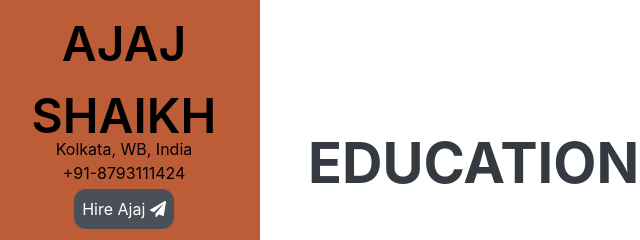
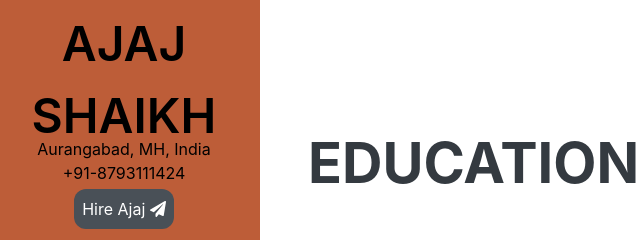
Before and after one commit to ajajshaikh/AjajShaikh.github.io, a plain HTML site: page index.html in a window 1280 px wide. Shown: the top 240 px of the page, 12-652 px from the left. Drawn offline with nearby package versions, Linux system fonts and the light colour scheme; a web font is replaced by a local one.

Commit message:
address update

```diff
--- a/index.html
+++ b/index.html
@@ -19,7 +19,7 @@
         <!-- Navigation-->
         <nav class="navbar navbar-expand-lg navbar-dark bg-primary fixed-top" id="sideNav">
           <span class="name">AJAJ SHAIKH</span>
-          <div class="address">Kolkata, WB, India <br>+91-8793111424</div>
+          <div class="address">Aurangabad, MH, India <br>+91-8793111424</div>
           <a href="mailto:ajajshaikh08@gmail.com" class="button hire-button">Hire Ajaj <i class="fa fa-paper-plane" aria-hidden="true"></i></a><a href="/images/myw3schoolsimage.jpg" download>
             <a class="navbar-brand js-scroll-trigger" href="#page-top">
                 <span class="d-none d-lg-block"><img class="img-fluid img-profile rounded-circle mx-auto mb-2" src="assets/img/profile.jpg" alt="" /></span>
```
